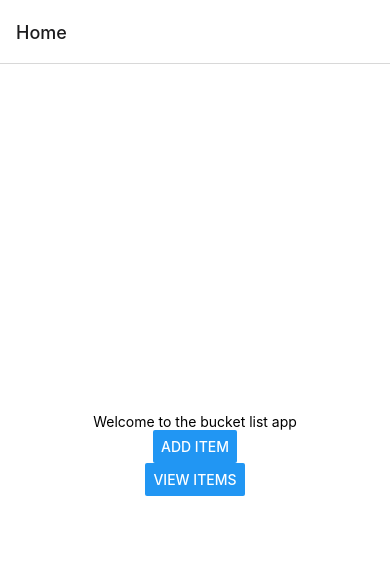
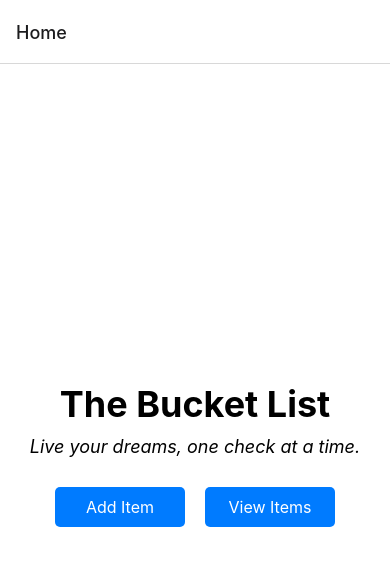
Before and after one commit to LauritsSchou/inputListLocalFile, a React Native app: screen /Home in a window 390 px wide. Shown: the top 566 px of the page. Built offline with nearby package versions, Linux system fonts and the light colour scheme.

Commit message:
added styling to the home page

```diff
--- a/screens/HomeScreen.js
+++ b/screens/HomeScreen.js
@@ -1,14 +1,20 @@
-// screens/HomeScreen.js
 import React from "react";
-import { StyleSheet, Text, View, Button } from "react-native";
+import { StyleSheet, Text, View, Pressable } from "react-native";
 import { StatusBar } from "expo-status-bar";
 
 export default function HomeScreen({ navigation }) {
   return (
     <View style={styles.container}>
-      <Text>Welcome to the bucket list app</Text>
-      <Button title="Add Item" onPress={() => navigation.navigate("Add Item")} />
-      <Button title="View Items" onPress={() => navigation.navigate("View Items")} />
+      <Text style={styles.title}>The Bucket List</Text>
+      <Text style={styles.slogan}>Live your dreams, one check at a time.</Text>
+      <View style={styles.buttonContainer}>
+        <Pressable style={styles.button} onPress={() => navigation.navigate("Add Item")}>
+          <Text style={styles.buttonText}>Add Item</Text>
+        </Pressable>
+        <Pressable style={styles.button} onPress={() => navigation.navigate("View Items")}>
+          <Text style={styles.buttonText}>View Items</Text>
+        </Pressable>
+      </View>
       <StatusBar style="auto" />
     </View>
   );
@@ -20,5 +26,34 @@ const styles = StyleSheet.create({
     backgroundColor: "#fff",
     alignItems: "center",
     justifyContent: "center",
+    padding: 20,
+  },
+  title: {
+    fontSize: 36,
+    fontWeight: "bold",
+    marginBottom: 10,
+  },
+  slogan: {
+    fontSize: 18,
+    fontStyle: "italic",
+    marginBottom: 30,
+  },
+  buttonContainer: {
+    flexDirection: "row",
+    justifyContent: "space-between",
+    width: "100%",
+    maxWidth: 300,
+  },
+  button: {
+    backgroundColor: "#007BFF",
+    padding: 10,
+    borderRadius: 5,
+    marginHorizontal: 10,
+    alignItems: "center",
+    flex: 1,
+  },
+  buttonText: {
+    color: "#fff",
+    fontSize: 16,
   },
 });
--- a/screens/ViewItemsScreen.js
+++ b/screens/ViewItemsScreen.js
@@ -1,7 +1,7 @@
 import React, { useState, useEffect } from "react";
 import { StyleSheet, Text, View, FlatList, Pressable, Alert } from "react-native";
 import AsyncStorage from "@react-native-async-storage/async-storage";
-import { CheckBox } from "react-native-elements"; // Assuming you have this installed
+import { CheckBox } from "react-native-elements";
 
 export default function ViewItemsScreen() {
   const [listData, setListData] = useState([]);
```
